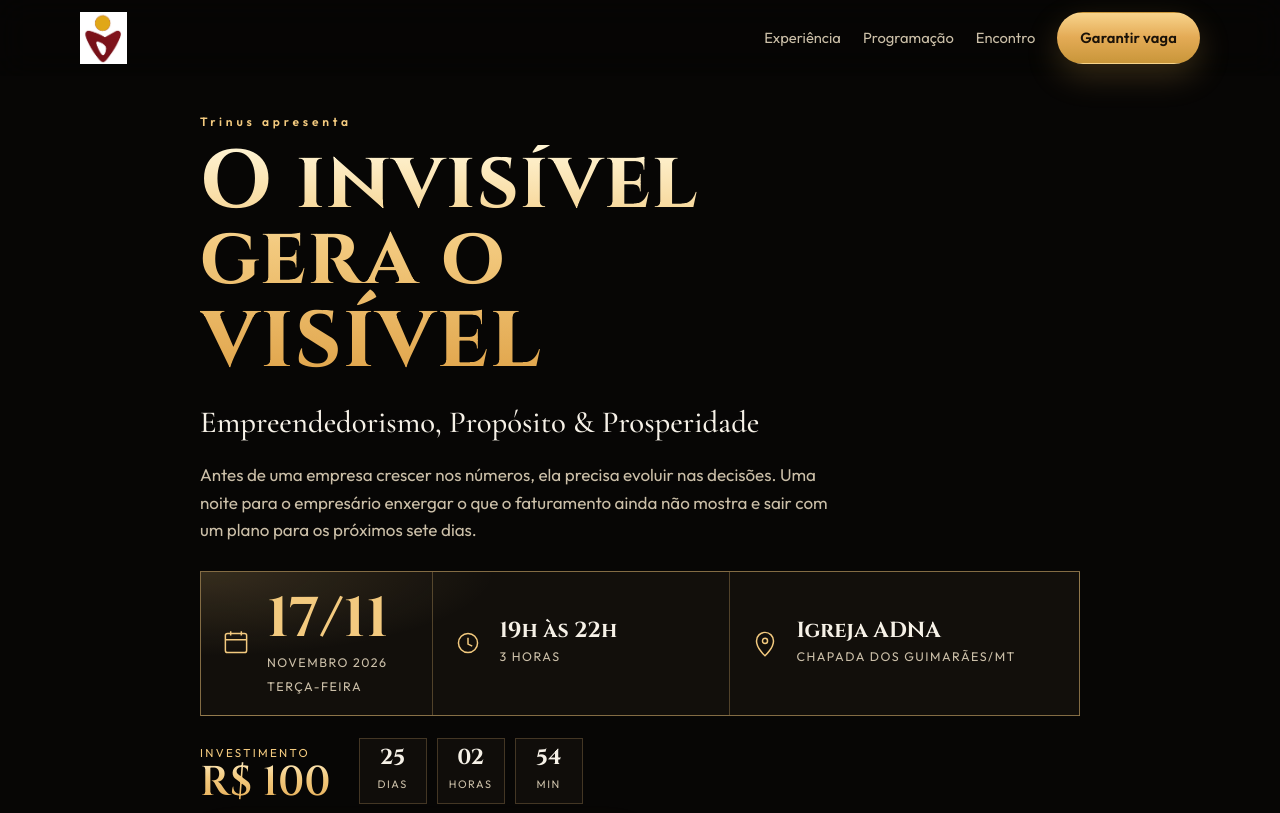
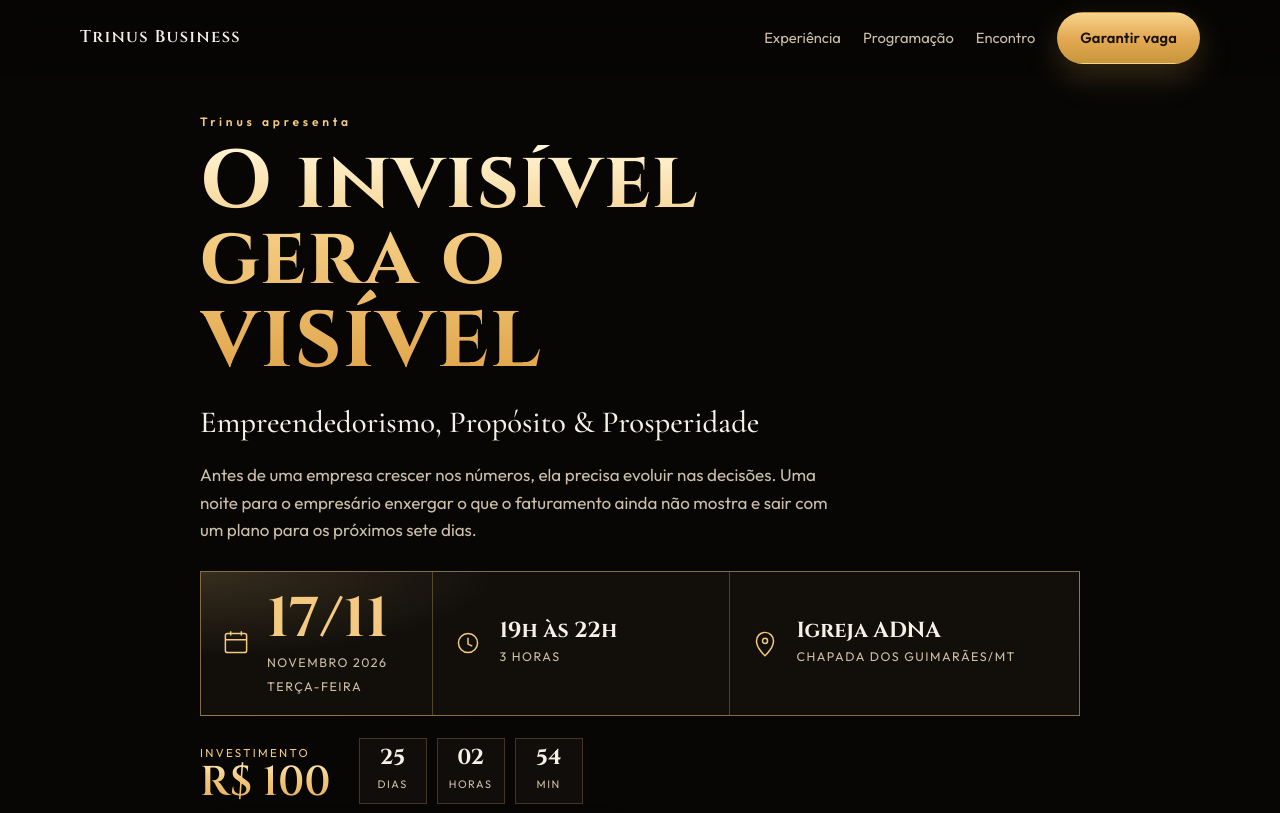
Before and after one commit to flaviasimone25-max/o-invisivel-gera-o-visivel, a plain HTML site: page index.html in a window 1280 px wide. Shown: the top 813 px of the page. Drawn offline with nearby package versions, Linux system fonts and the light colour scheme.

Commit message:
Troca a logo do topo pelo nome Trinus Business.

```diff
--- a/css/styles.css
+++ b/css/styles.css
@@ -88,16 +88,14 @@ h3 { margin: 0 0 8px; font-size: 1.45rem; line-height: 1.25; }
   gap: 20px;
 }
 .brand {
-  display: flex;
-  align-items: center;
-  gap: 10px;
   text-decoration: none;
-  color: var(--gold-2);
-  letter-spacing: 0.28em;
-  font-size: 0.78rem;
+  color: #f6f1e7;
+  font-family: Cinzel, Georgia, serif;
+  font-size: 1.05rem;
   font-weight: 600;
+  letter-spacing: 0.08em;
+  white-space: nowrap;
 }
-.brand img { height: 52px; width: auto; display: block; }
 .nav {
   display: flex;
   align-items: center;
@@ -764,7 +762,7 @@ section { padding: 78px 0; scroll-margin-top: 90px; }
 @media (max-width: 720px) {
   body.has-mobile-bar { padding-bottom: 84px; }
   .wrap { width: min(var(--wrap), calc(100% - 28px)); }
-  .brand img { height: 40px; }
+  .brand { font-size: 0.92rem; }
   .hero { padding-top: 18px; }
   .pillars, .facts, .module { grid-template-columns: 1fr; }
   .coffee { padding: 28px 18px; }
--- a/index.html
+++ b/index.html
@@ -55,9 +55,7 @@
 <body>
   <header class="header">
     <div class="wrap">
-      <a class="brand" href="#topo" aria-label="Trinus Business">
-        <img src="assets/logo-trinus.png" alt="Trinus">
-      </a>
+      <a class="brand" href="#topo">Trinus Business</a>
       <nav class="nav" aria-label="Seções">
         <a href="#experiencia">Experiência</a>
         <a href="#programacao">Programação</a>
```
